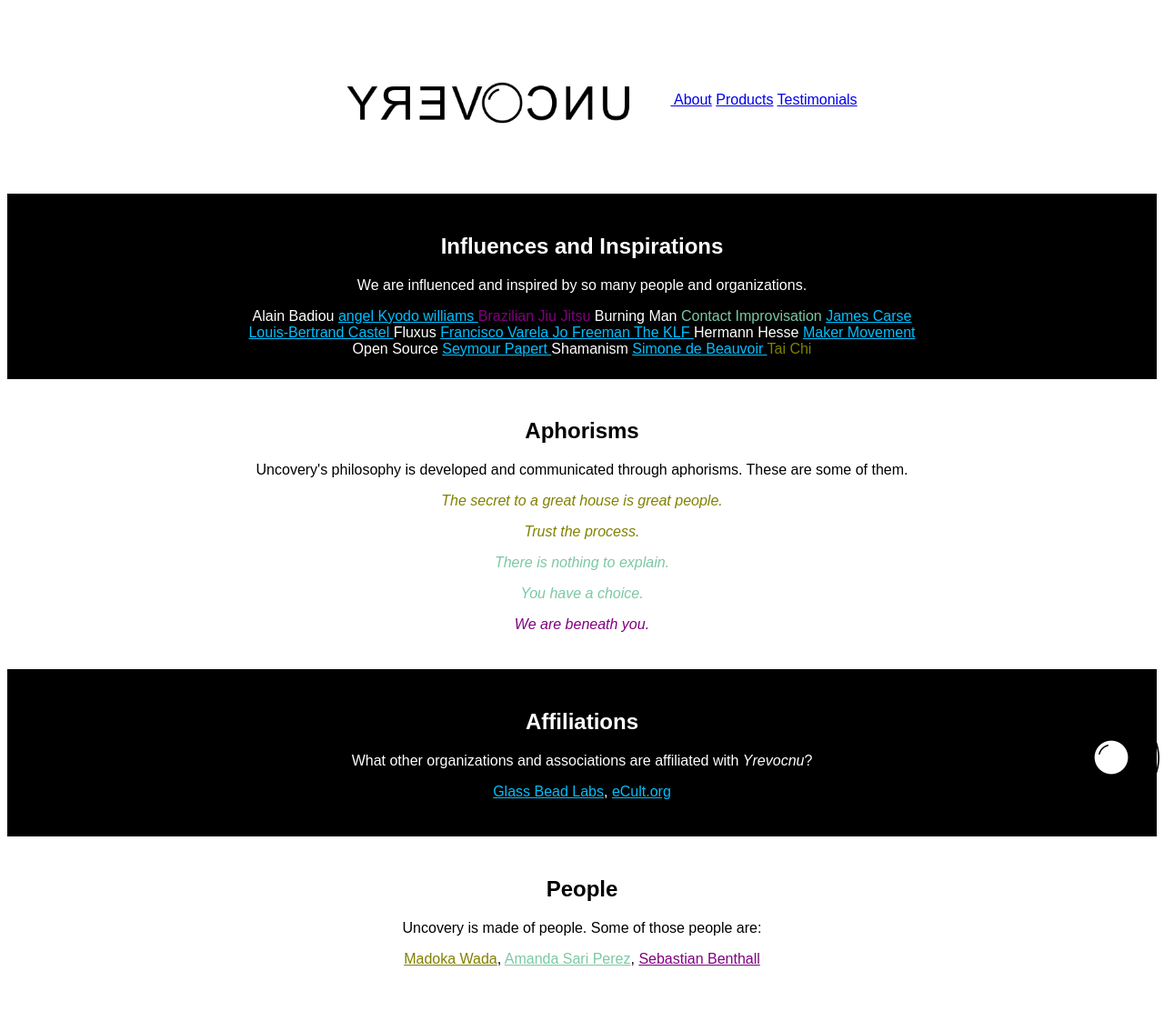
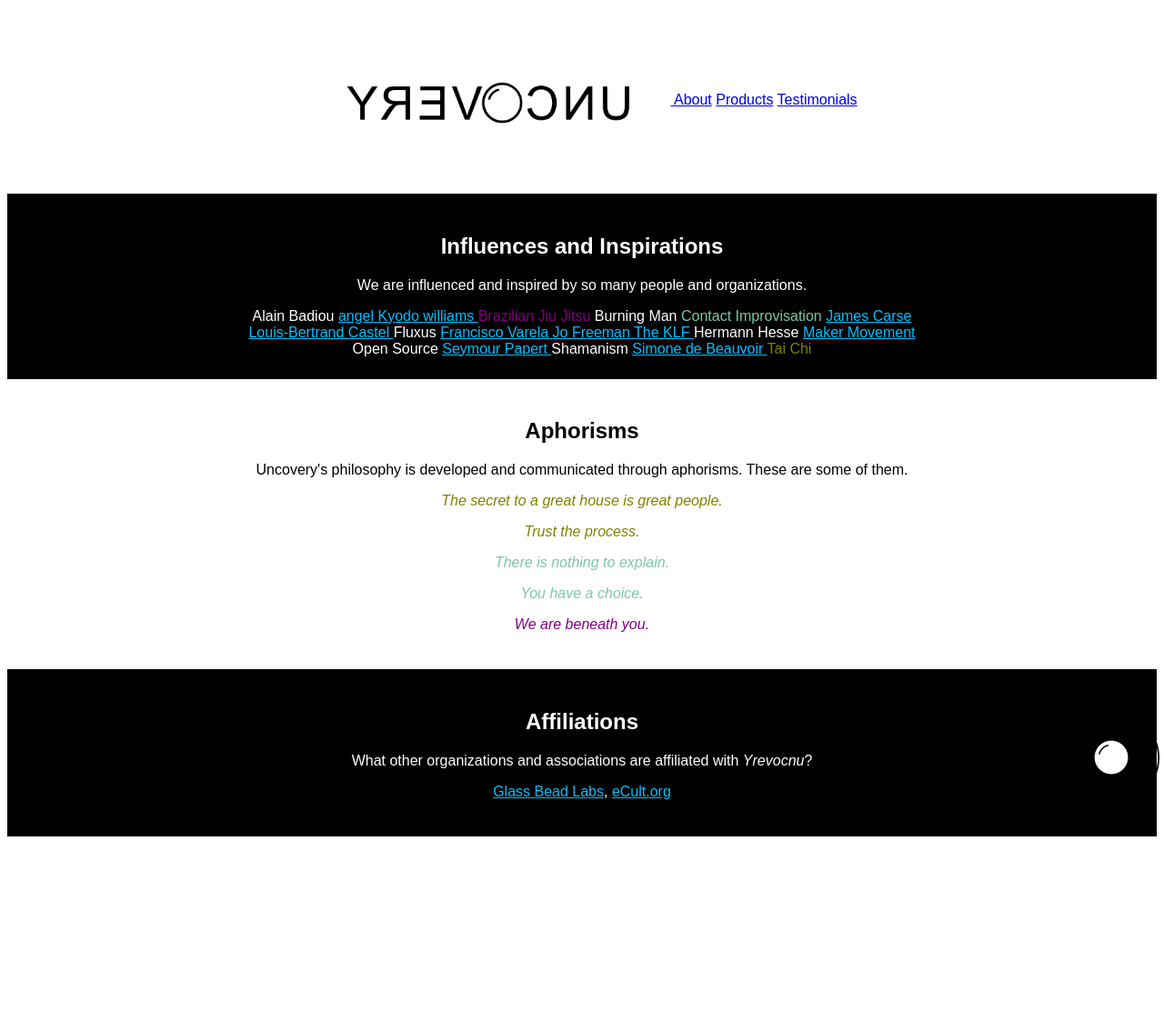
Before and after one commit to yrevocnu/yrevocnu.github.io, a Jekyll site: the page built from about.md, in a window 1280 px wide. Shown: the whole page at 91% size. Built offline with Jekyll 4.4.1, drawn with Linux system fonts in a browser that asks for light colours; after the commit the page ends 928 px from its top, so only the background shows below that.

Commit message:
removing Madoka from website; commenting out the People

```diff
--- a/_layouts/about.html
+++ b/_layouts/about.html
@@ -36,11 +36,12 @@
         <p><a href="https://bead.glass">Glass Bead Labs</a>, <a href="https://ecult.org">eCult.org</a></p>
         </div>
         </div>
-
+      <!--
       <div class="main">
         <div class="contents">
         <h2>People</h2>
         <p>Uncovery is made of people. Some of those people are:</p>
-        <p><a href="http://www.madokawada.com/" class="paradise">Madoka Wada</a>, <a href="https://www.amandasariperez.com" class="woods">Amanda Sari Perez</a></li>, <a href="http://sbenthall.net/" class="reef">Sebastian Benthall</a></p>
+        <a href="https://www.amandasariperez.com" class="woods">Amanda Sari Perez</a></li>, <a href="http://sbenthall.net/" class="reef">Sebastian Benthall</a></p>
 </div>
 </div>
+-->
```
